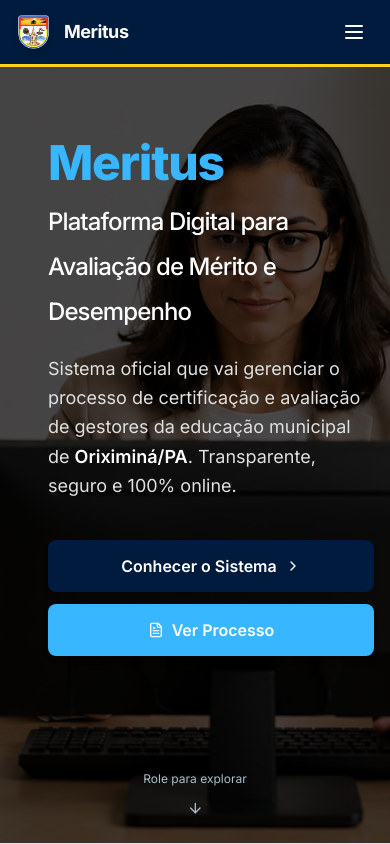
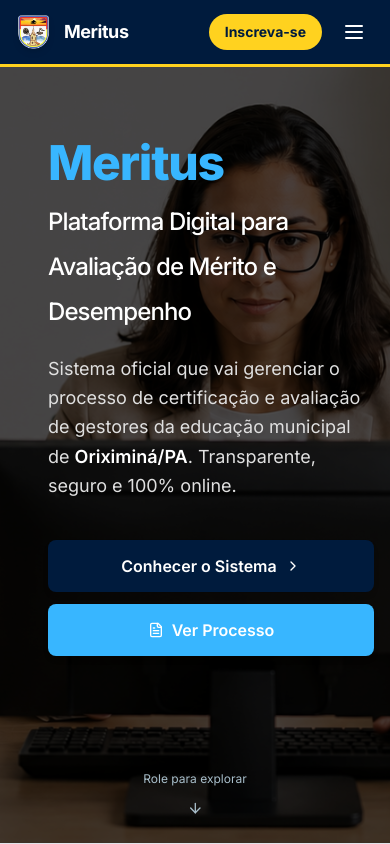
Before and after one commit to HectorCardoso53/PDAGE, a Next.js app in the folder apps/frontend/: page / in a window 390 px wide. Shown: the top 844 px of the page. Built offline with nearby package versions, Linux system fonts and the light colour scheme.

Commit message:
fix: show CTA button in header on mobile (not hidden behind hamburger menu)

```diff
--- a/apps/frontend/src/components/Header.tsx
+++ b/apps/frontend/src/components/Header.tsx
@@ -83,7 +83,7 @@
               {hasAccount ? (
                 <a
                   href="/login"
-                  className="hidden sm:inline-flex items-center gap-2 px-4 py-2 rounded-full text-sm font-bold transition-opacity hover:opacity-90"
+                  className="inline-flex items-center gap-2 px-4 py-2 rounded-full text-sm font-bold transition-opacity hover:opacity-90"
                   style={{ background: '#ffd21f', color: '#001b3d' }}
                 >
                   Área do Candidato
@@ -91,7 +91,7 @@
               ) : !isInscricaoPage ? (
                 <a
                   href="/inscricao"
-                  className="hidden sm:inline-flex items-center gap-2 px-4 py-2 rounded-full text-sm font-bold transition-opacity hover:opacity-90"
+                  className="inline-flex items-center gap-2 px-4 py-2 rounded-full text-sm font-bold transition-opacity hover:opacity-90"
                   style={{ background: '#ffd21f', color: '#001b3d' }}
                 >
                   Inscreva-se
```
